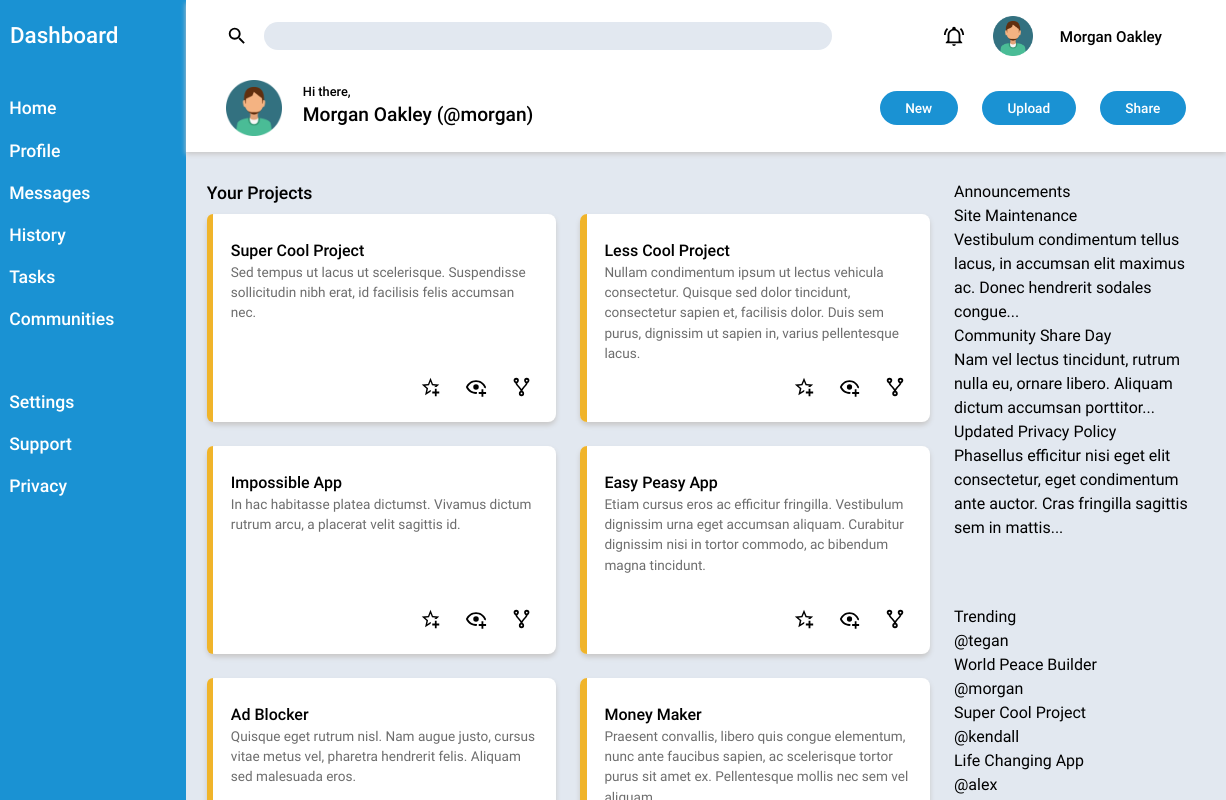
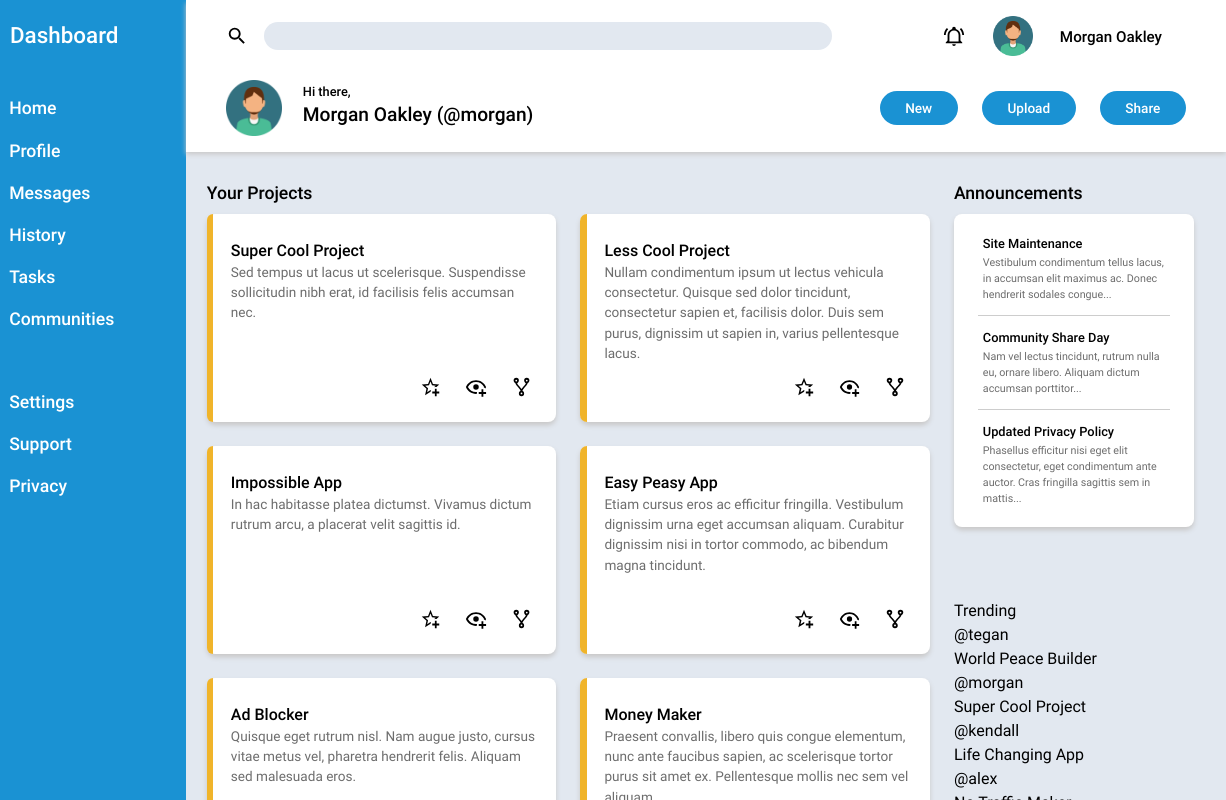
Before and after one commit to dmytroivanchuk/odin-admin-dashboard, a plain HTML site: page index.html in a window 1280 px wide. Shown: the full height of the page, 54-1280 px from the left. Drawn offline with Linux system fonts and the light colour scheme.

Commit message:
feat: implement announcements section
The provided required design includes the announcements section at the
right side of the page.

```diff
--- a/style.css
+++ b/style.css
@@ -221,6 +221,40 @@ main {
 
   & .announcements {
     grid-area: announcements;
+    display: grid;
+    gap: 0.5rem;
+    align-content: start;
+
+    & h3 {
+      font-weight: 500;
+      font-size: 1.1rem;
+    }
+
+    & .announcement-container {
+      padding: 0.5rem 1.5rem;
+      background-color: white;
+      border-radius: 0.5rem;
+      box-shadow: 0rem 0.2rem 0.3rem #c9c8c8;
+      display: grid;
+
+      .announcement {
+        padding: 0.8rem 0.3rem 0.8rem;
+
+        &:not(:last-child) {
+          border-bottom: 1px solid #cdcdcd;
+        }
+
+        & h6 {
+          font-weight: 500;
+          font-size: 0.8rem;
+        }
+
+        & p {
+          color: #6d6d6d;
+          font-size: 0.67rem;
+        }
+      }
+    }
   }
 
   & .trending {
```
